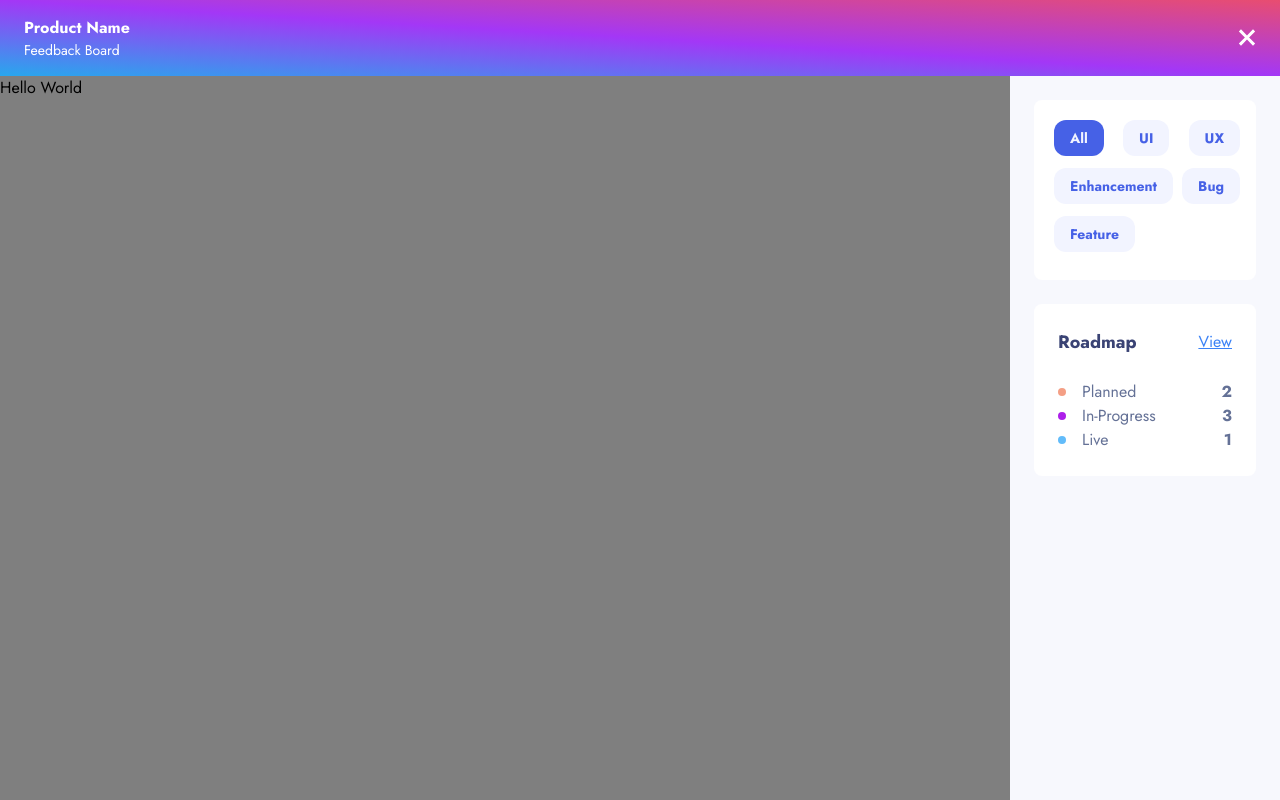
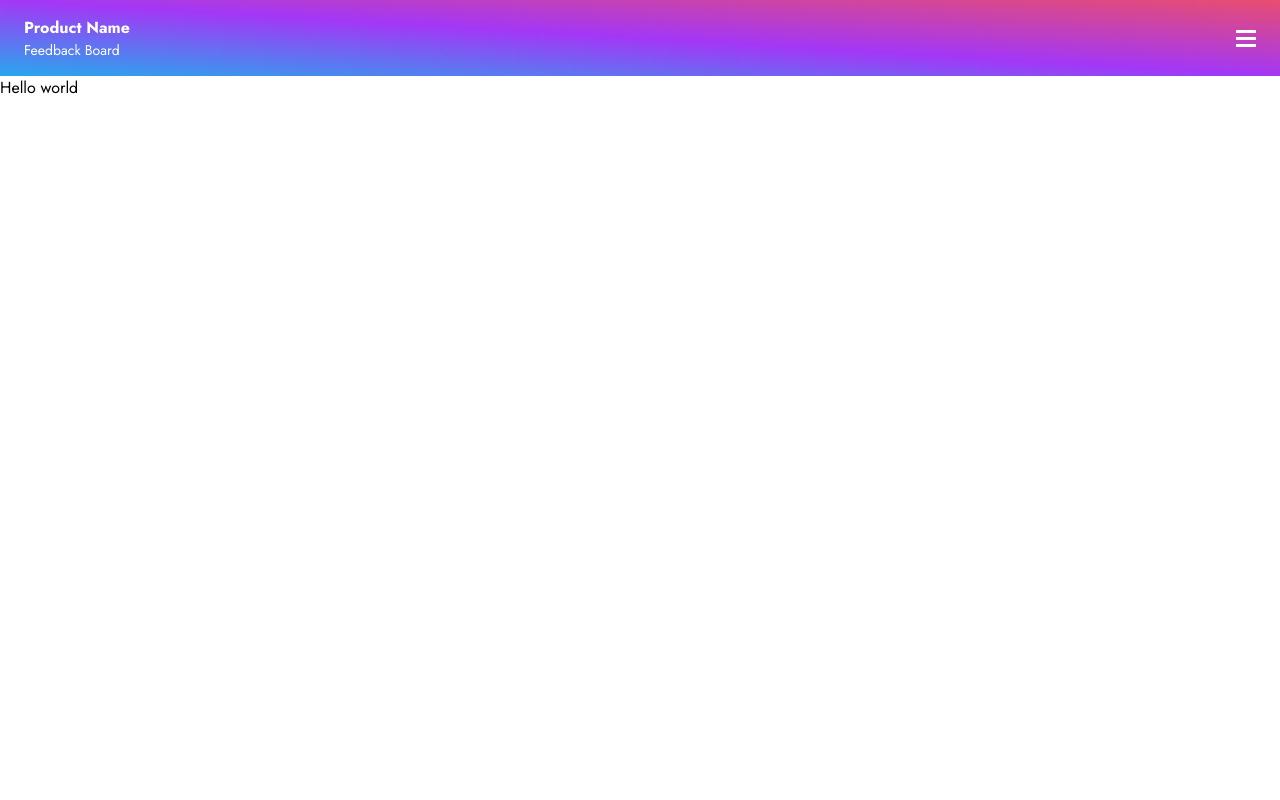
Before and after one commit to Jamario/productfeedback, a Next.js app: page / in a window 1280 px wide. Built offline with nearby package versions, Linux system fonts and the light colour scheme.

Commit message:
Refactored the home page. I realized it did not need the main layout that was defined before.

```diff
--- a/components/layouts/main.tsx
+++ /dev/null
@@ -1,32 +0,0 @@
-import { useState } from "react";
-
-import Header from "../headers/MainHeader";
-import MobileSidebar from "../MobileSidebar";
-
-type MainLayoutProps = {
-    children: React.ReactNode;
-};
-
-const filters = ["All", "UI", "UX", "Enhancement", "Bug", "Feature"];
-
-const MainLayout = ({ children }: MainLayoutProps) => {
-    const [isSideBarOpen, setIsSideBarOpen] = useState(true);
-    const [activeFilter, setActiveFilter] = useState("All");
-
-    return (
-        <div className="flex flex-col h-screen">
-            <Header isSideBarOpen={isSideBarOpen} setIsSideBarOpen={setIsSideBarOpen} />
-            <div className="relative flex-1 overflow-x-hidden">
-                <main className="flex-1">{children}</main>
-                <MobileSidebar
-                    isSideBarOpen={isSideBarOpen}
-                    filters={filters}
-                    activeFilter={activeFilter}
-                    setActiveFilter={setActiveFilter}
-                />
-            </div>
-        </div>
-    );
-};
-
-export default MainLayout;
--- a/pages/index.tsx
+++ b/pages/index.tsx
@@ -1,14 +1,28 @@
-import type { ReactElement } from "react";
-import type { NextPageWithLayout } from "./_app";
+import { useState } from "react";
 
-import MainLayout from "@/components/layouts/main";
+import Header from "../components/headers/MainHeader";
+import MobileSidebar from "../components/MobileSidebar";
 
-const Home: NextPageWithLayout = () => {
-    return <div>Hello World</div>;
-};
+const filters = ["All", "UI", "UX", "Enhancement", "Bug", "Feature"];
 
-Home.getLayout = function getLayout(page: ReactElement) {
-    return <MainLayout>{page}</MainLayout>;
+const Home = () => {
+    const [isSideBarOpen, setIsSideBarOpen] = useState(false);
+    const [activeFilter, setActiveFilter] = useState("All");
+
+    return (
+        <div className="flex flex-col h-screen">
+            <Header isSideBarOpen={isSideBarOpen} setIsSideBarOpen={setIsSideBarOpen} />
+            <div className="relative flex-1 overflow-x-hidden">
+                <main className="flex-1">Hello world</main>
+                <MobileSidebar
+                    isSideBarOpen={isSideBarOpen}
+                    filters={filters}
+                    activeFilter={activeFilter}
+                    setActiveFilter={setActiveFilter}
+                />
+            </div>
+        </div>
+    );
 };
 
 export default Home;
```
